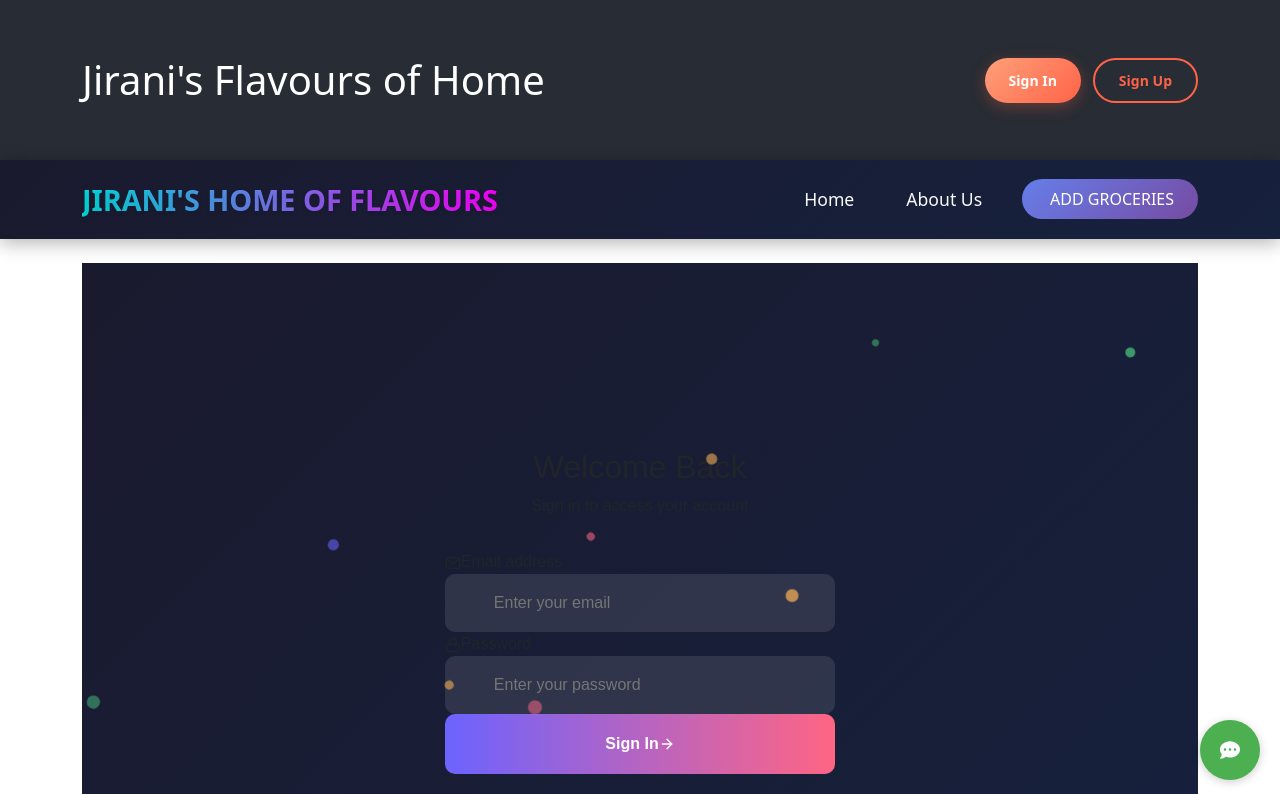
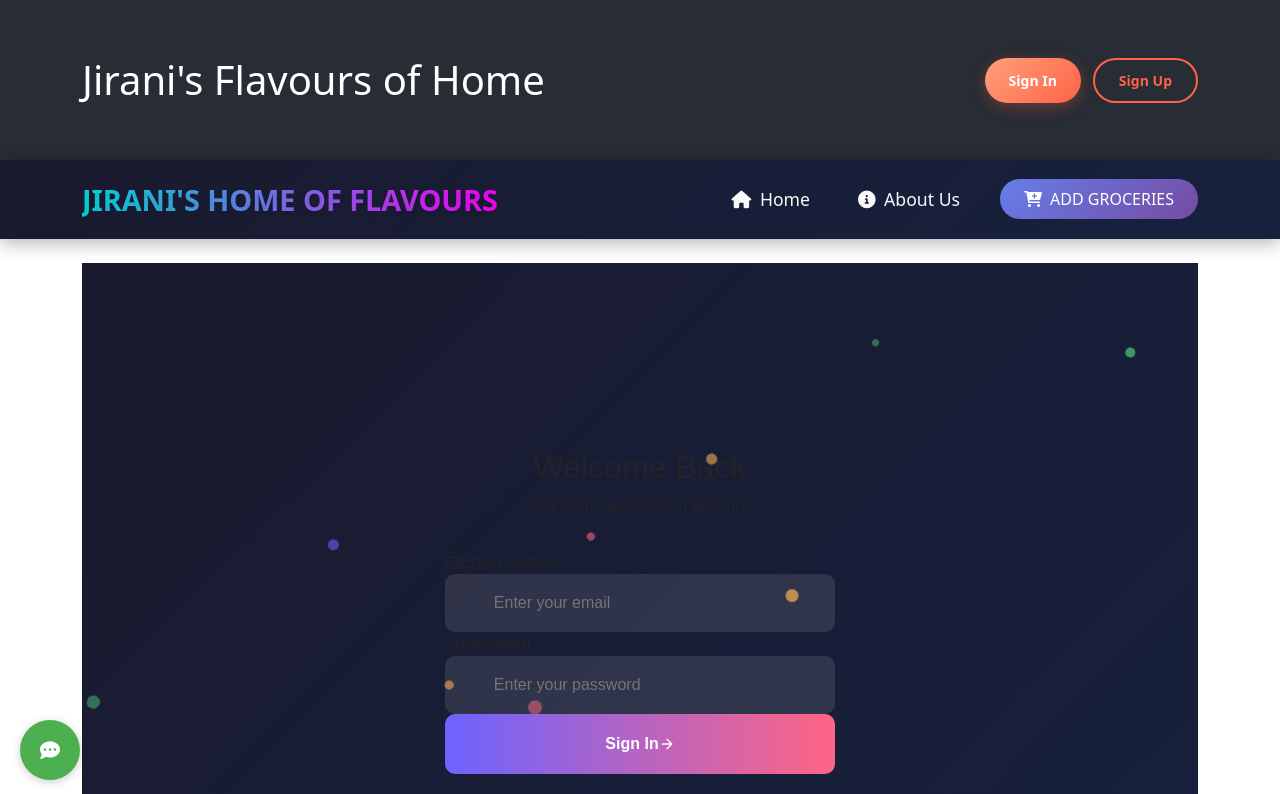
Before and after one commit to Mwailacoding/jirani-home-of-flavours, a React (Create React App) app: page /signin in a window 1280 px wide. Shown: the top 794 px of the page. Built offline with nearby package versions, Linux system fonts and the light colour scheme.

Commit message:
first commit

```diff
--- a/package.json
+++ b/package.json
@@ -6,6 +6,7 @@
     "@fortawesome/fontawesome-svg-core": "^6.7.2",
     "@fortawesome/free-solid-svg-icons": "^6.7.2",
     "@fortawesome/react-fontawesome": "^0.2.2",
+    "@popperjs/core": "^2.11.8",
     "@splidejs/react-splide": "^0.7.12",
     "@splidejs/splide": "^4.1.4",
     "@testing-library/dom": "^10.4.0",
@@ -13,7 +14,7 @@
     "@testing-library/react": "^16.3.0",
     "@testing-library/user-event": "^13.5.0",
     "axios": "^1.9.0",
-    "bootstrap": "^5.3.5",
+    "bootstrap": "^5.3.6",
     "bootstrap-icons": "^1.12.1",
     "framer-motion": "^12.9.5",
     "jspdf": "^3.0.1",
--- a/public/index.html
+++ b/public/index.html
@@ -1,6 +1,10 @@
 <!DOCTYPE html>
 <html lang="en">
   <head>
+    <link href="https://cdn.jsdelivr.net/npm/bootstrap@5.1.3/dist/css/bootstrap.min.css" rel="stylesheet">
+
+  <!-- Font Awesome -->
+  <link rel="stylesheet" href="https://cdnjs.cloudflare.com/ajax/libs/font-awesome/6.0.0/css/all.min.css">
     <meta charset="utf-8" />
     <link rel="icon" href="%PUBLIC_URL%/favicon.ico" />
     <meta name="viewport" content="width=device-width, initial-scale=1" />
--- a/src/components/Getgroceries.jsx
+++ b/src/components/Getgroceries.jsx
@@ -2,7 +2,8 @@ import axios from "axios";
 import { useState, useEffect } from "react";
 import { useNavigate } from "react-router-dom";
 import { motion, AnimatePresence } from "framer-motion";
-
+import 'bootstrap/dist/css/bootstrap.min.css';
+import 'bootstrap/dist/js/bootstrap.bundle.min.js';
 import { FiSearch, FiX, FiHeart, FiShoppingCart, FiEye, FiChevronLeft, FiChevronRight } from "react-icons/fi";
 import { FaHeart, FaStar, FaRegStar, FaFacebookF, FaTwitter, FaInstagram, FaTiktok } from "react-icons/fa";
 import FoodCarousel from "./FoodCarousel";
--- a/src/components/Navbar.jsx
+++ b/src/components/Navbar.jsx
@@ -24,12 +24,21 @@ function Navbar() {
           JIRANI'S HOME OF FLAVOURS
         </Link>
 
-        <button className="navbar-toggler" type="button" data-bs-toggle="collapse" data-bs-target="#navbarNav">
+        <button
+          className="navbar-toggler"
+          type="button"
+          data-bs-toggle="collapse"
+          data-bs-target="#navbarNav"
+          aria-controls="navbarNav"
+          aria-expanded="false"
+          aria-label="Toggle navigation"
+        >
           <span className="navbar-toggler-icon"></span>
         </button>
 
         <div className="collapse navbar-collapse" id="navbarNav">
-          <div className="navbar-nav ms-auto align-items-center">
+          <ul className="navbar-nav ms-auto align-items-center">
+            <li className="nav-item">
               <Link
                 className="nav-link mx-2 position-relative"
                 to="/"
@@ -41,14 +50,12 @@ function Navbar() {
                   padding: '0.5rem 1rem',
                   borderRadius: '4px'
                 }}
-              activeStyle={{
-                color: '#fff',
-                background: 'rgba(255, 255, 255, 0.1)'
-              }}
               >
                 <i className="fas fa-home me-1"></i> Home
               </Link>
+            </li>
 
+            <li className="nav-item">
               <Link
                 className="nav-link mx-2 position-relative"
                 to="/aboutus"
@@ -60,16 +67,14 @@ function Navbar() {
                   padding: '0.5rem 1rem',
                   borderRadius: '4px'
                 }}
-              activeStyle={{
-                color: '#fff',
-                background: 'rgba(255, 255, 255, 0.1)'
-              }}
               >
                 <i className="fas fa-info-circle me-1"></i> About Us
               </Link>
+            </li>
 
             {user && (
               <>
+                <li className="nav-item">
                   <Link
                     className="nav-link mx-2 position-relative"
                     to="/addgroceries"
@@ -81,29 +86,19 @@ function Navbar() {
                       padding: '0.5rem 1rem',
                       borderRadius: '4px'
                     }}
-                  activeStyle={{
-                    color: '#fff',
-                    background: 'rgba(255, 255, 255, 0.1)'
-                  }}
                   >
                     <i className="fas fa-plus-circle me-1"></i> Add Products
                   </Link>
+                </li>
 
-
-
-                {/* Add the Order Status Button here, conditionally if needed */}
+                <li className="nav-item">
                   <PaymentSuccess />
+                </li>
               </>
             )}
 
-            {user ? (
-              <motion.div
-                whileHover={{ scale: 1.05 }}
-                whileTap={{ scale: 0.95 }}
-              >
-
-              </motion.div>
-            ) : (
+            {!user && (
+              <li className="nav-item">
                 <motion.div
                   whileHover={{ scale: 1.05 }}
                   whileTap={{ scale: 0.95 }}
@@ -128,8 +123,9 @@ function Navbar() {
                     />
                   </Link>
                 </motion.div>
+              </li>
             )}
-          </div>
+          </ul>
         </div>
       </div>
     </nav>
--- a/src/components/chat.css
+++ b/src/components/chat.css
@@ -2,7 +2,7 @@
 .chat-container {
     position: fixed;
     bottom: 20px;
-    right: 20px;
+    left: 20px;
     z-index: 1000;
   }
 
```
Also changed, not shown: 1 other file (tests, documents, lock files or other folders). Lines whose indentation alone changed are shown as unchanged.
